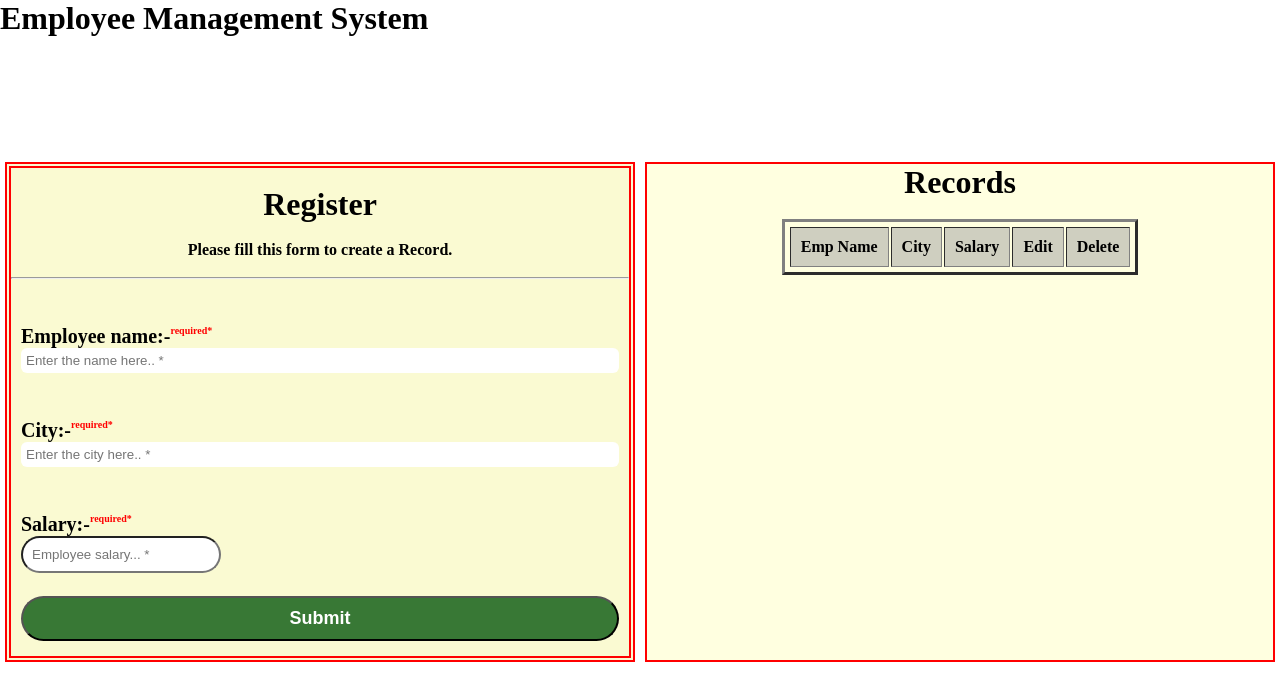
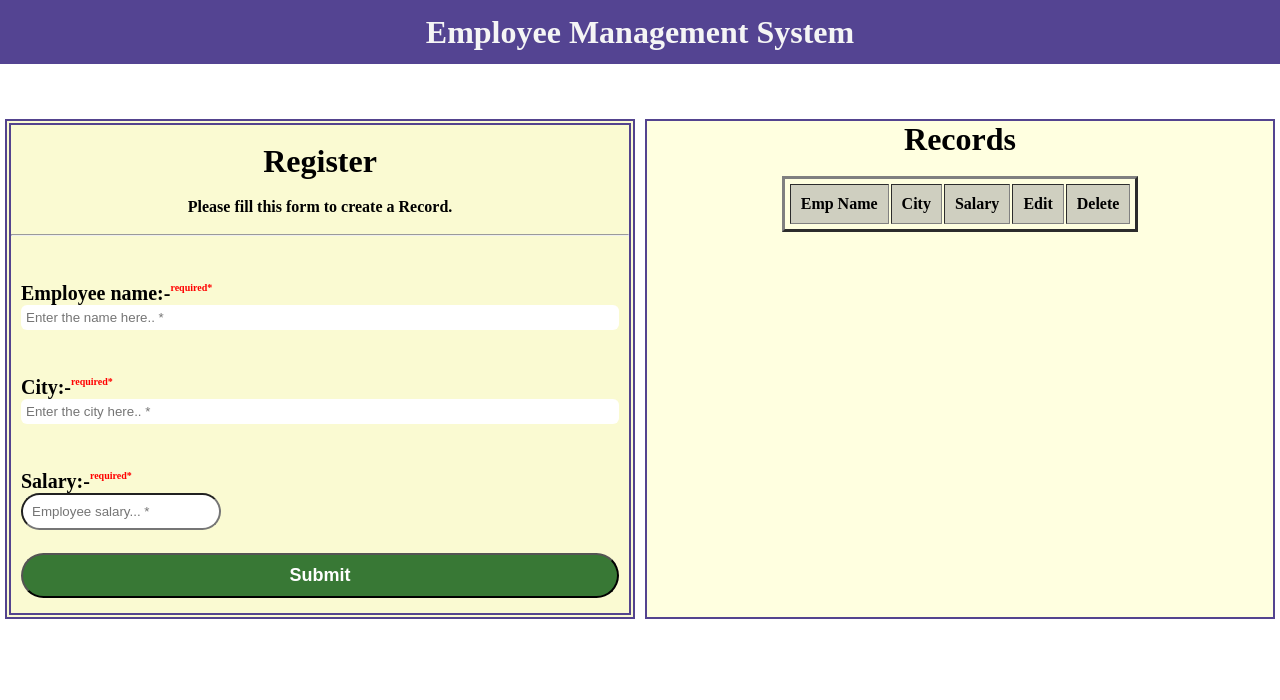
Before and after one commit to MansiMittal-15/Employee-Management-System, a plain HTML site: page index.html in a window 1280 px wide. Drawn offline with Linux system fonts and the light colour scheme.

Commit message:
style.css

```diff
--- a/style.css
+++ b/style.css
@@ -5,16 +5,25 @@
     box-sizing: border-box;
 }
 
+.header{
+    background-color: rgba(68, 51, 136, 0.912);
+    color: whitesmoke;
+    display: flex;
+    justify-content: center;
+    align-items: center;
+    height: 4rem;
+}
 
 main{
     display: flex;
-    margin-top: 120px;
+    margin-top: 50px;
+    padding-bottom: 5rem ;
 }
 
 
 .register{
     background-color: lightgoldenrodyellow;
-    border: double red 6px;
+    border: double rgba(68, 51, 136, 0.912) 6px;
     margin: 5px;
     width: 50%;
     height: 500px;
@@ -67,7 +76,7 @@ button:hover{
 
 .records{
     background-color: lightyellow;
-    border: solid red 2px;
+    border: solid rgba(68, 51, 136, 0.912) 2px;
     margin: 5px;
     width: 50%;
     height: 500px;
```
